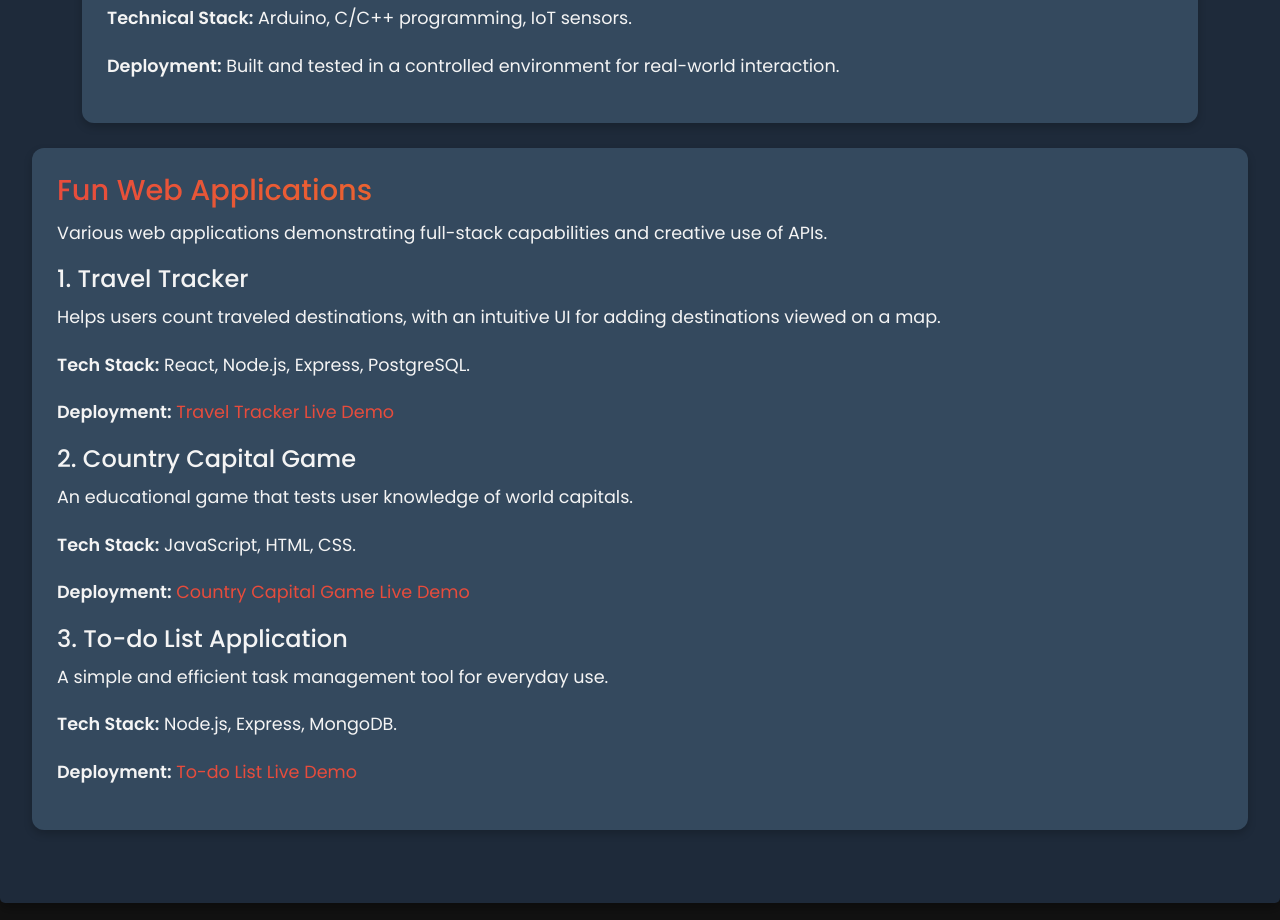
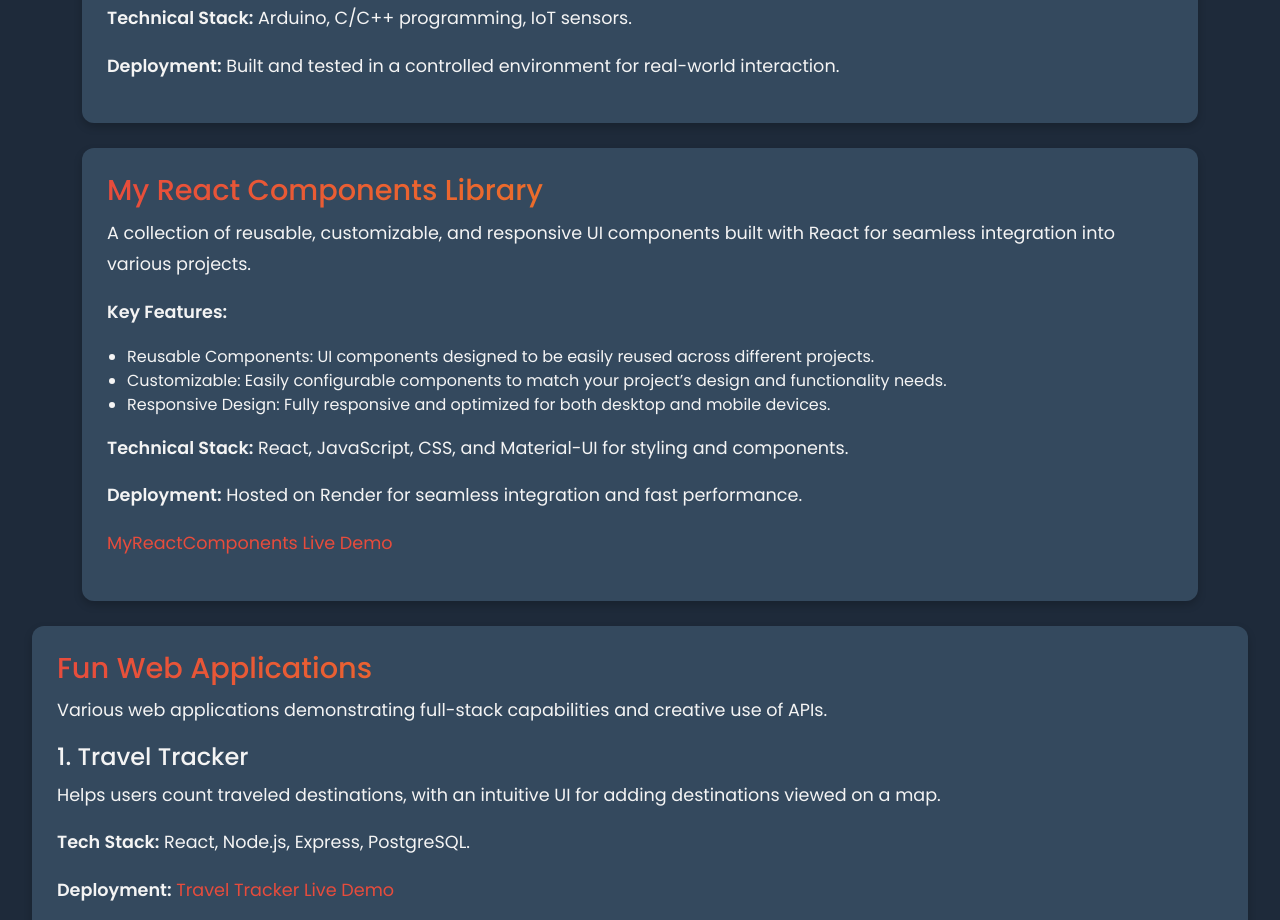
Before and after one commit to nskbobby/portfolio, a plain HTML site: page index.html in a window 1280 px wide. Shown: the part 2568-3488 px from the top of the page. Drawn offline with nearby package versions, Linux system fonts and the light colour scheme.

Commit message:
Update index.html
Added React Components link

```diff
--- a/index.html
+++ b/index.html
@@ -220,6 +220,20 @@
         <p><strong>Technical Stack:</strong> Arduino, C/C++ programming, IoT sensors.</p>
         <p><strong>Deployment:</strong> Built and tested in a controlled environment for real-world interaction.</p>
       </div>
+      <!-- my-react-components -->
+<div class="project-item" data-aos="fade-up" data-aos-delay="300">
+  <h3>My React Components Library</h3>
+  <p>A collection of reusable, customizable, and responsive UI components built with React for seamless integration into various projects.</p>
+  <p><strong>Key Features:</strong></p>
+  <ul>
+    <li>Reusable Components: UI components designed to be easily reused across different projects.</li>
+    <li>Customizable: Easily configurable components to match your project’s design and functionality needs.</li>
+    <li>Responsive Design: Fully responsive and optimized for both desktop and mobile devices.</li>
+  </ul>
+  <p><strong>Technical Stack:</strong> React, JavaScript, CSS, and Material-UI for styling and components.</p>
+  <p><strong>Deployment:</strong> Hosted on Render for seamless integration and fast performance.</p>
+  <p><a href="https://myreactcomponents.onrender.com/" onclick="alert('Please note, this application might take a minute to load.');">MyReactComponents Live Demo</a></p>
+</div>
     </div>
 
      <!-- Fun Web Applications Section -->
```
